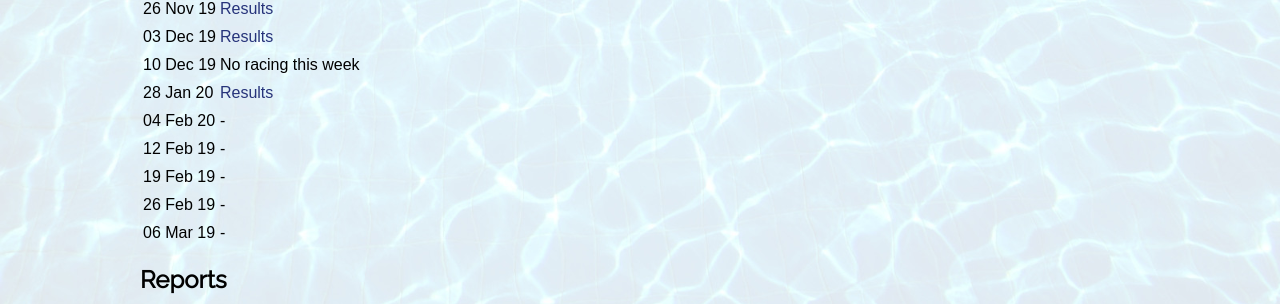
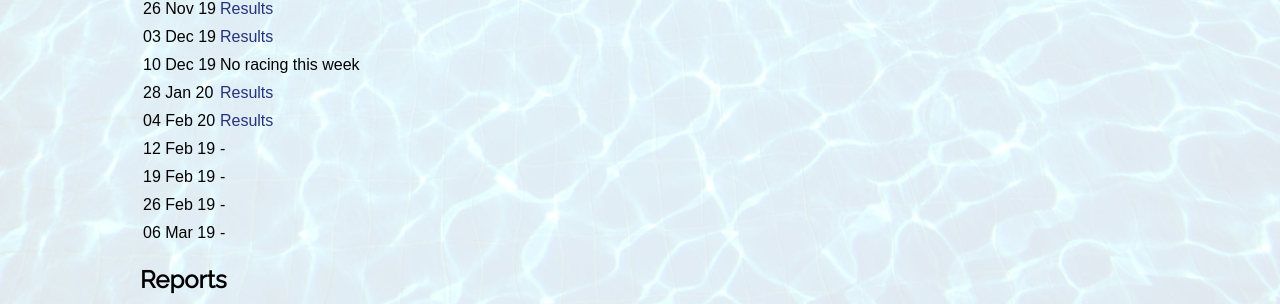
Before and after one commit to sandswim/website, a Jekyll site: the page built from pages/results.md, in a window 1280 px wide. Shown: the part 582-886 px from the top of the page. Built offline with Jekyll 4.4.1, drawn with Linux system fonts in a browser that asks for light colours.

Commit message:
Link to results for 2020-02-04

```diff
--- a/pages/results.md
+++ b/pages/results.md
@@ -20,7 +20,7 @@ permalink: /results
 03 Dec 19 | [Results](files/results/ClubNight-2019-12-03.pdf)
 10 Dec 19 | No racing this week
 28 Jan 20 | [Results](files/results/ClubNight-2020-01-28.pdf)
-04 Feb 20 | -
+04 Feb 20 | [Results](files/results/ClubNight-2020-02-04.pdf)
 12 Feb 19 | -
 19 Feb 19 | -
 26 Feb 19 | -
```
